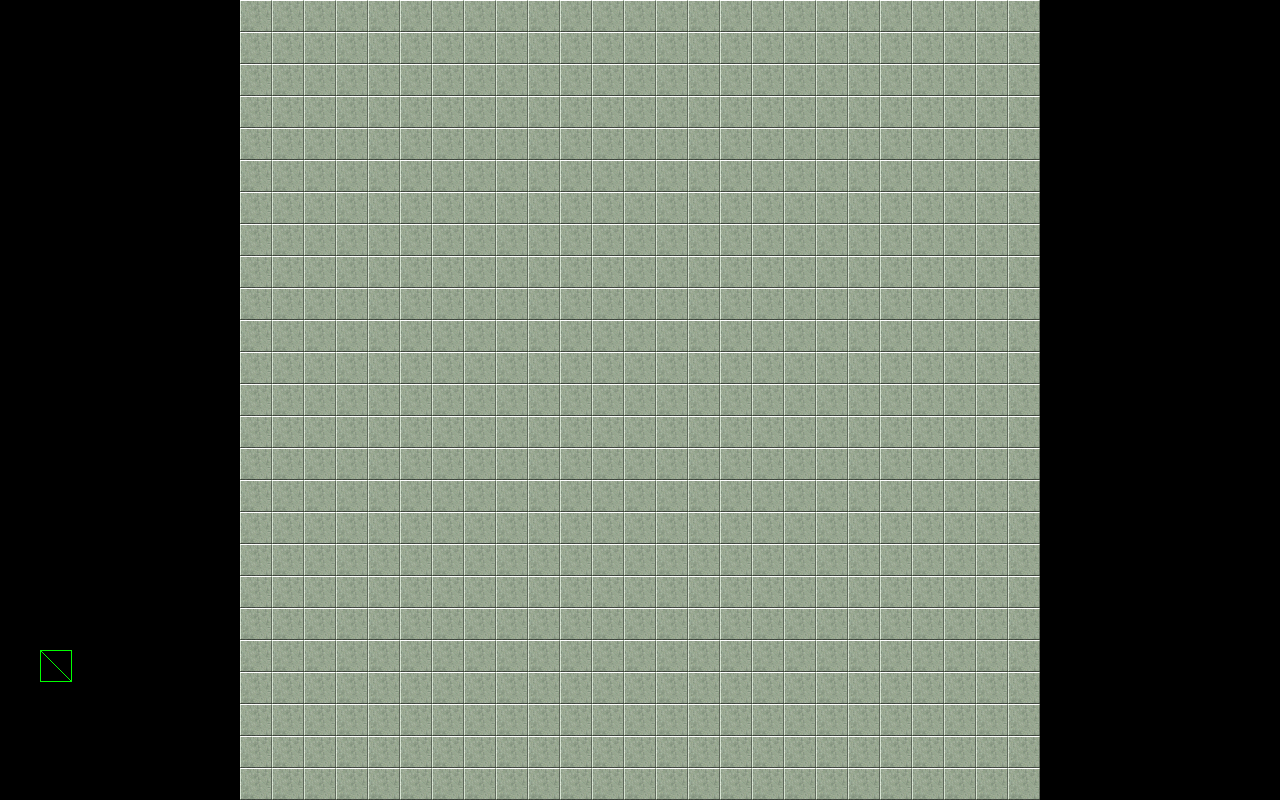
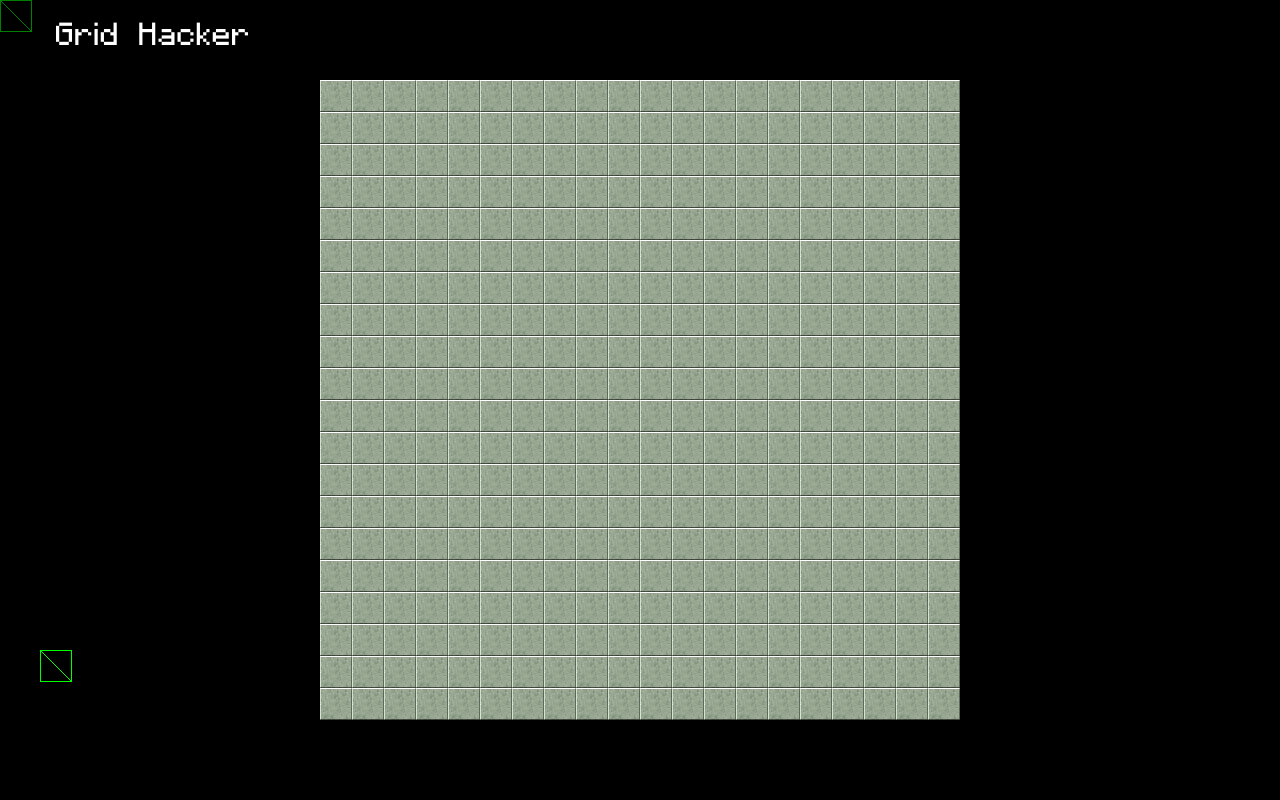
Before and after one commit to HuotChu/grid-hacker, a plain HTML site: page index.html in a window 1280 px wide. Drawn offline with Linux system fonts and the light colour scheme; animation ran at ten frames a second.

Commit message:
Added background changer and backdrop attribute for level files

```diff
--- a/assets/style.css
+++ b/assets/style.css
@@ -22,40 +22,15 @@ BODY {
 
 .header {
     position: absolute;
-    top: 0;
-    width: 100%;
+    top: 2%;
+    left: 2%;
+    width: 20%;
 }
 
 .header p {
     font-family: 'Minecraftia', sans-serif;
-    font-size: 3vw;
+    color: #fff;
+    font-size: 2vw;
     text-align: center;
-    width: 800px;
-    margin: 32px auto;
+    width: 100%;
 }
-
-.play-button, .stop-button {
-    font-family: 'Minecraftia', sans-serif;
-    font-size: 2vw;
-    position: absolute;
-    bottom: 2%;
-    left: 10%;
-    cursor: pointer;
-    color: #6193ef;
-}
-
-.play-button:hover, .stop-button:hover {
-    text-shadow: 1px 1px 1px #efefef;
-}
-
-.stop-button {
-    position: absolute;
-    bottom: 2%;
-    left: 20%;
-}
-
-
-#game {
-    margin: 0 auto;
-    width: 1600px;
-}
--- a/game/constants.js
+++ b/game/constants.js
@@ -15,7 +15,8 @@ square.CONSTANTS.tileProperties = {
     DEFAULT: {      // DEFAULT is almost DEAD, but not quite, because it can change state
         LIVE: [],   // number of same-team neighbors required to live
                     // DEFAULT state does not require neighbors to live
-        SPAWN: 9,  // number of same-team neighbors required to change the state
+        SPAWN: 0,   // number of same-team neighbors required to change the state
+                    // DEFAULT and DEAD do not spawn
         POWER: 0,   // attack power
         TOUGH: 0,   // hit points
         INFECT: 0,  // ability to change neighbor tile states
@@ -25,8 +26,8 @@ square.CONSTANTS.tileProperties = {
                     // some tiles will upgrade their state at a certain age
     },
     DEAD: {         // DEAD is dead. It can never change state again.
-        LIVE: [0, 1, 2, 3, 4, 5, 6, 7, 8],
-        SPAWN: 9,
+        LIVE: [],
+        SPAWN: 0,
         POWER: 0,
         TOUGH: 0,
         INFECT: 0,
@@ -45,8 +46,8 @@ square.CONSTANTS.tileProperties = {
         AGE: 0
     },
     MEDIUM: {
-        LIVE: [2, 3, 4],
-        SPAWN: 4,
+        LIVE: [2, 3],
+        SPAWN: 3,
         POWER: 2,
         TOUGH: 2,
         INFECT: 0,
@@ -55,8 +56,8 @@ square.CONSTANTS.tileProperties = {
         AGE: 60
     },
     STRONG: {
-        LIVE: [1, 2, 3, 4, 5],
-        SPAWN: 5,
+        LIVE: [2, 3, 4],
+        SPAWN: 3,
         POWER: 3,
         TOUGH: 3,
         INFECT: 0,
@@ -75,7 +76,7 @@ square.CONSTANTS.tileProperties = {
         AGE: 0
     },
     PLAYER_MEDIUM: {
-        LIVE: [2, 3, 4],
+        LIVE: [2, 3],
         SPAWN: 3,
         POWER: 2,
         TOUGH: 2,
@@ -85,7 +86,7 @@ square.CONSTANTS.tileProperties = {
         AGE: 60
     },
     PLAYER_STRONG: {
-        LIVE: [2, 3, 4, 5],
+        LIVE: [2, 3, 4],
         SPAWN: 3,
         POWER: 3,
         TOUGH: 3,
@@ -105,8 +106,8 @@ square.CONSTANTS.tileProperties = {
         AGE: 0
     },
     AV_MEDIUM: {
-        LIVE: [2, 3, 4],
-        SPAWN: 4,
+        LIVE: [2, 3],
+        SPAWN: 3,
         POWER: 2,
         TOUGH: 2,
         INFECT: 1,
@@ -115,8 +116,8 @@ square.CONSTANTS.tileProperties = {
         AGE: 60
     },
     AV_STRONG: {
-        LIVE: [1, 2, 3, 4, 5],
-        SPAWN: 5,
+        LIVE: [2, 3, 4],
+        SPAWN: 3,
         POWER: 3,
         TOUGH: 3,
         INFECT: 2,
--- a/game/levels/01.json
+++ b/game/levels/01.json
@@ -12,5 +12,6 @@
     ["DEFAULT", "DEFAULT", "DEFAULT", "DEFAULT", "DEFAULT", "DEFAULT", "DEFAULT", "DEFAULT", "DEFAULT", "DEFAULT"]
   ],
   "columns": 10,
-  "rows": 10
+  "rows": 10,
+  "backdrop": "bgBlue"
 }
--- a/game/levels/02.json
+++ b/game/levels/02.json
@@ -1,17 +1,47 @@
 {
   "map": [
-    ["DEFAULT", "DEFAULT", "DEFAULT", "DEFAULT", "DEFAULT", "DEFAULT", "DEFAULT", "DEFAULT", "DEFAULT", "DEFAULT"],
-    ["DEFAULT", "DEFAULT", "DEFAULT", "DEFAULT", "DEFAULT", "DEFAULT", "DEFAULT", "DEFAULT", "DEFAULT", "DEFAULT"],
-    ["PLAYER_MEDIUM", "DEFAULT", "AV_WEAK", "AV_WEAK", "DEFAULT", "DEFAULT", "AV_WEAK", "AV_WEAK", "DEFAULT", "PLAYER_MEDIUM"],
-    ["DEFAULT", "DEFAULT", "AV_WEAK", "AV_WEAK", "DEFAULT", "DEFAULT", "AV_WEAK", "AV_WEAK", "DEFAULT", "DEFAULT"],
-    ["DEFAULT", "DEFAULT", "DEFAULT", "DEFAULT", "DEFAULT", "DEFAULT", "DEFAULT", "DEFAULT", "DEFAULT", "DEFAULT"],
-    ["DEFAULT", "DEFAULT", "DEFAULT", "DEFAULT", "PLAYER_STRONG", "PLAYER_STRONG", "DEFAULT", "DEFAULT", "DEFAULT", "DEFAULT"],
-    ["DEFAULT", "DEFAULT", "DEFAULT", "DEFAULT", "AV_MEDIUM", "AV_MEDIUM", "DEFAULT", "DEFAULT", "DEFAULT", "DEFAULT"],
-    ["DEFAULT", "DEFAULT", "DEFAULT", "AV_MEDIUM", "DEFAULT", "DEFAULT", "AV_MEDIUM", "DEFAULT", "DEFAULT", "DEFAULT"],
-    ["DEFAULT", "PLAYER_WEAK", "DEFAULT", "DEFAULT", "AV_MEDIUM", "AV_MEDIUM", "DEFAULT", "DEFAULT", "PLAYER_WEAK", "DEFAULT"],
-    ["DEFAULT", "DEFAULT", "DEFAULT", "DEFAULT", "DEFAULT", "DEFAULT", "DEFAULT", "DEFAULT", "DEFAULT", "DEFAULT"],
-    ["DEFAULT", "DEFAULT", "AV_STRONG", "DEFAULT", "DEFAULT", "DEFAULT", "DEFAULT", "AV_STRONG", "DEFAULT", "DEFAULT"]
+    ["DEFAULT", "DEFAULT", "DEFAULT", "DEFAULT", "DEFAULT", "DEFAULT", "DEFAULT", "DEFAULT", "DEFAULT", "DEFAULT", "DEFAULT", "DEFAULT", "DEFAULT", "DEFAULT", "DEFAULT", "DEFAULT", "DEFAULT", "DEFAULT", "DEFAULT", "DEFAULT"],
+
+    ["DEFAULT", "DEFAULT", "DEFAULT", "DEFAULT", "DEFAULT", "DEFAULT", "DEFAULT", "DEFAULT", "DEFAULT", "DEFAULT", "DEFAULT", "DEFAULT", "DEFAULT", "DEFAULT", "DEFAULT", "DEFAULT", "DEFAULT", "DEFAULT", "DEFAULT", "DEFAULT"],
+
+    ["DEFAULT", "DEFAULT", "DEFAULT", "DEFAULT", "DEFAULT", "DEFAULT", "DEFAULT", "DEFAULT", "DEFAULT", "DEFAULT", "DEFAULT", "DEFAULT", "DEFAULT", "DEFAULT", "DEFAULT", "DEFAULT", "DEFAULT", "DEFAULT", "DEFAULT", "DEFAULT"],
+
+    ["DEFAULT", "DEFAULT", "DEFAULT", "DEFAULT", "DEFAULT", "DEFAULT", "DEFAULT", "DEFAULT", "DEFAULT", "DEFAULT", "DEFAULT", "DEFAULT", "DEFAULT", "DEFAULT", "DEFAULT", "DEFAULT", "DEFAULT", "DEFAULT", "DEFAULT", "DEFAULT"],
+
+    ["DEFAULT", "DEFAULT", "DEFAULT", "DEFAULT", "DEFAULT", "DEFAULT", "DEFAULT", "DEFAULT", "DEFAULT", "DEFAULT", "DEFAULT", "DEFAULT", "DEFAULT", "DEFAULT", "DEFAULT", "DEFAULT", "DEFAULT", "DEFAULT", "DEFAULT", "DEFAULT"],
+
+    ["DEFAULT", "DEFAULT", "DEFAULT", "DEFAULT", "DEFAULT", "DEFAULT", "DEFAULT", "DEFAULT", "DEFAULT", "DEFAULT", "DEFAULT", "DEFAULT", "DEFAULT", "DEFAULT", "DEFAULT", "DEFAULT", "DEFAULT", "DEFAULT", "DEFAULT", "DEFAULT"],
+
+    ["DEFAULT", "DEFAULT", "DEFAULT", "DEFAULT", "DEFAULT", "DEFAULT", "DEFAULT", "DEFAULT", "DEFAULT", "DEFAULT", "DEFAULT", "DEFAULT", "DEFAULT", "DEFAULT", "DEFAULT", "DEFAULT", "DEFAULT", "DEFAULT", "DEFAULT", "DEFAULT"],
+
+    ["DEFAULT", "DEFAULT", "DEFAULT", "DEFAULT", "DEFAULT", "DEFAULT", "DEFAULT", "DEFAULT", "DEFAULT", "DEFAULT", "DEFAULT", "DEFAULT", "DEFAULT", "DEFAULT", "DEFAULT", "DEFAULT", "DEFAULT", "DEFAULT", "DEFAULT", "DEFAULT"],
+
+    ["DEFAULT", "DEFAULT", "DEFAULT", "DEFAULT", "DEFAULT", "DEFAULT", "DEFAULT", "DEFAULT", "DEFAULT", "DEFAULT", "DEFAULT", "DEFAULT", "DEFAULT", "DEFAULT", "DEFAULT", "DEFAULT", "DEFAULT", "DEFAULT", "DEFAULT", "DEFAULT"],
+
+    ["DEFAULT", "DEFAULT", "DEFAULT", "DEFAULT", "DEFAULT", "DEFAULT", "DEFAULT", "DEFAULT", "DEFAULT", "DEFAULT", "DEFAULT", "DEFAULT", "DEFAULT", "DEFAULT", "DEFAULT", "DEFAULT", "DEFAULT", "DEFAULT", "DEFAULT", "DEFAULT"],
+
+    ["DEFAULT", "DEFAULT", "DEFAULT", "DEFAULT", "DEFAULT", "DEFAULT", "DEFAULT", "DEFAULT", "DEFAULT", "DEFAULT", "DEFAULT", "DEFAULT", "DEFAULT", "DEFAULT", "DEFAULT", "DEFAULT", "DEFAULT", "DEFAULT", "DEFAULT", "DEFAULT"],
+
+    ["DEFAULT", "DEFAULT", "DEFAULT", "DEFAULT", "DEFAULT", "DEFAULT", "DEFAULT", "DEFAULT", "DEFAULT", "DEFAULT", "DEFAULT", "DEFAULT", "DEFAULT", "DEFAULT", "DEFAULT", "DEFAULT", "DEFAULT", "DEFAULT", "DEFAULT", "DEFAULT"],
+
+    ["DEFAULT", "DEFAULT", "DEFAULT", "DEFAULT", "DEFAULT", "DEFAULT", "DEFAULT", "DEFAULT", "DEFAULT", "DEFAULT", "DEFAULT", "DEFAULT", "DEFAULT", "DEFAULT", "DEFAULT", "DEFAULT", "DEFAULT", "DEFAULT", "DEFAULT", "DEFAULT"],
+
+    ["DEFAULT", "DEFAULT", "DEFAULT", "DEFAULT", "DEFAULT", "DEFAULT", "DEFAULT", "DEFAULT", "DEFAULT", "DEFAULT", "DEFAULT", "DEFAULT", "DEFAULT", "DEFAULT", "DEFAULT", "DEFAULT", "DEFAULT", "DEFAULT", "DEFAULT", "DEFAULT"],
+
+    ["DEFAULT", "DEFAULT", "DEFAULT", "DEFAULT", "DEFAULT", "DEFAULT", "DEFAULT", "DEFAULT", "DEFAULT", "DEFAULT", "DEFAULT", "DEFAULT", "DEFAULT", "DEFAULT", "DEFAULT", "DEFAULT", "DEFAULT", "DEFAULT", "DEFAULT", "DEFAULT"],
+
+    ["DEFAULT", "DEFAULT", "DEFAULT", "DEFAULT", "DEFAULT", "DEFAULT", "DEFAULT", "DEFAULT", "DEFAULT", "DEFAULT", "DEFAULT", "DEFAULT", "DEFAULT", "DEFAULT", "DEFAULT", "DEFAULT", "DEFAULT", "DEFAULT", "DEFAULT", "DEFAULT"],
+
+    ["DEFAULT", "DEFAULT", "DEFAULT", "DEFAULT", "DEFAULT", "DEFAULT", "DEFAULT", "DEFAULT", "DEFAULT", "DEFAULT", "DEFAULT", "DEFAULT", "DEFAULT", "DEFAULT", "DEFAULT", "DEFAULT", "DEFAULT", "DEFAULT", "DEFAULT", "DEFAULT"],
+
+    ["DEFAULT", "DEFAULT", "DEFAULT", "DEFAULT", "DEFAULT", "DEFAULT", "DEFAULT", "DEFAULT", "DEFAULT", "DEFAULT", "DEFAULT", "DEFAULT", "DEFAULT", "DEFAULT", "DEFAULT", "DEFAULT", "DEFAULT", "DEFAULT", "DEFAULT", "DEFAULT"],
+
+    ["DEFAULT", "DEFAULT", "DEFAULT", "DEFAULT", "DEFAULT", "DEFAULT", "DEFAULT", "DEFAULT", "DEFAULT", "DEFAULT", "DEFAULT", "DEFAULT", "DEFAULT", "DEFAULT", "DEFAULT", "DEFAULT", "DEFAULT", "DEFAULT", "DEFAULT", "DEFAULT"],
+
+    ["DEFAULT", "DEFAULT", "DEFAULT", "DEFAULT", "DEFAULT", "DEFAULT", "DEFAULT", "DEFAULT", "DEFAULT", "DEFAULT", "DEFAULT", "DEFAULT", "DEFAULT", "DEFAULT", "DEFAULT", "DEFAULT", "DEFAULT", "DEFAULT", "DEFAULT", "DEFAULT"]
+
   ],
-  "columns": 10,
-  "rows": 11
+  "columns": 20,
+  "rows": 20,
+  "backdrop": "bgMatrix"
 }
--- a/game/main.js
+++ b/game/main.js
@@ -44,7 +44,7 @@ square.g.game = (function () {
     g.gameState.prototype = {
         initGrid: function (level) {
             var build = function (xhr) {
-                var data = xhr ? JSON.parse(xhr.responseText) : {columns: columns, rows: rows, map: undefined},
+                var data = xhr ? JSON.parse(xhr.responseText) : {columns: columns, rows: rows, map: undefined, backdrop: ''},
                     colCount = data.columns,
                     rowCount = data.rows,
                     grid = this.grid = new square.Grid(colCount, rowCount, data.map);
@@ -53,6 +53,15 @@ square.g.game = (function () {
                 this.boardTop = Math.round( (screenH - (tileH * rowCount)) * 0.5 );
                 this.boardLeft = Math.round( (screenW - (tileW * colCount)) * 0.5 );
                 grid.moveTo(this.boardLeft, this.boardTop);
+
+                if (data.backdrop) {
+                    this.backdrops.iterate('renderable', true, 'RETURN_CHILD', function (member) {
+                        member.renderable = false;
+                    });
+                    this.backdrops.iterate('name', data.backdrop, 'RETURN_CHILD', function (member) {
+                        member.renderable = true;
+                    });
+                }
             }.bind(this);
 
             if (level) {
@@ -66,16 +75,31 @@ square.g.game = (function () {
         preload: function () {
             this.load.spritesheet(tiles.id, tiles.resource, tileW, tileH, tiles.frames);
             this.load.spritesheet('startBtn', 'assets/images/start-button.png', 128, 128, 3);
+            this.load.image('bgMatrix', 'assets/images/matrix-bg.jpg');
+            this.load.image('bgBlue', 'assets/images/blue-bg.jpg');
         },
 
         create: function () {
+            var backdrops = this.backdrops = this.add.group(),
+                backdrop = backdrops.create(0, 0, 'bgMatrix');
+
             this.state = 0; // 0 == stopped, 1 == running
+
+            backdrop.name = 'bgMatrix';
+            backdrop.alpha = 0.5;
+            backdrop.renderable = false;
+
+            backdrop = backdrops.create(0, 0, 'bgBlue');
+            backdrop.name = 'bgBlue';
+            backdrop.alpha = 0.5;
+            backdrop.renderable = false;
+
             game.add.button(game.world.centerX - 600, game.world.centerY + 250, 'startBtn', function () {
                 // button callback
                 this.state = this.state === 0 ? 1 : 0;
             }, this, 1, 0, 2);
 
-            this.initGrid();
+            this.initGrid('02');
         },
 
         update: function () {
--- a/index.html
+++ b/index.html
@@ -18,47 +18,22 @@
 </head>
 <body>
 
-<!--<section class="header">
+<section class="header">
     <p>Grid &nbsp; Hacker</p>
-</section>-->
+</section>
 
 <div id="gridGame"></div>
 
-<!--<p class="play-button">Play</p>-->
-<!--<p class="stop-button">Stop</p>-->
 
 <script src="lib/square.js"></script>
 <script src="lib/verge.min.js"></script>
 <script src="lib/phaser.min.js"></script>
 
 <script src="game/constants.js"></script>
-<script src="game/main.js"></script>
 <script src="game/grid.js"></script>
 <script src="game/tile.js"></script>
-
-<!--<script type="text/javascript">
-    (function() {
-        var game = square.game = new Phaser.Game(1600, 800, Phaser.CANVAS, 'game');
-
-        //game.state.add('Boot', gridHacker.Boot);
-        game.state.add('Preloader', gridHacker.Preloader);
-        game.state.add('Grid', gridHacker.Grid);
-//        game.state.add('Main', gridHacker.Main);
-        game.state.add('Game', gridHacker.Game);
-        game.state.start('Preloader');
-
-        var playBtn = document.querySelector('.play-button'),
-            stopBtn = document.querySelector('.stop-button');
-
-        playBtn.addEventListener('click', function () {
-            gridHacker.Game.prototype.model.state = 1;
-        }, false);
-
-        stopBtn.addEventListener('click', function () {
-            gridHacker.Game.prototype.model.state = 0;
-        }, false);
-    }());
-</script>-->
+<script src="game/inventory.js"></script>
+<script src="game/main.js"></script>
 
 </body>
 </html>
```
Also changed, not shown: game/inventory.js (added), 1 other file.
